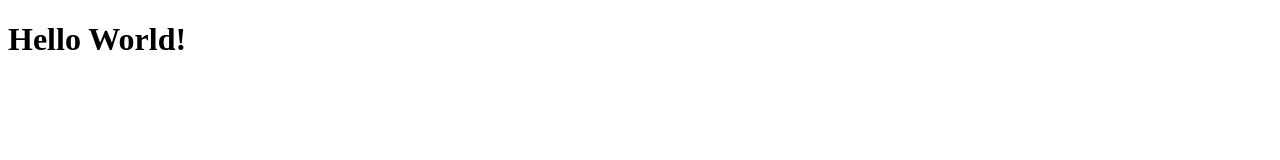
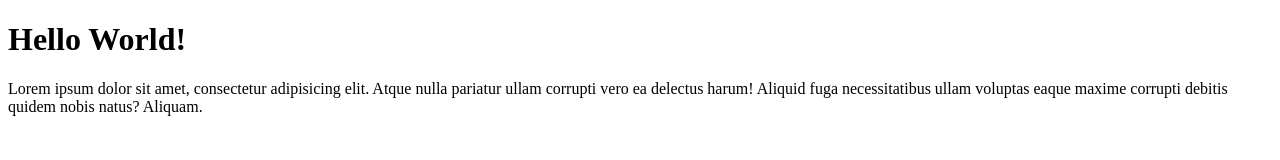
Before and after one commit to NeoPhyte27/aldirisky-git-test, a plain HTML site: page index.html in a window 1280 px wide. Drawn offline with Linux system fonts and the light colour scheme.

Commit message:
menambahkan element p

```diff
--- a/index.html
+++ b/index.html
@@ -7,5 +7,6 @@
 </head>
 <body>
     <h1>Hello World!</h1>
+    <p>Lorem ipsum dolor sit amet, consectetur adipisicing elit. Atque nulla pariatur ullam corrupti vero ea delectus harum! Aliquid fuga necessitatibus ullam voluptas eaque maxime corrupti debitis quidem nobis natus? Aliquam.</p>
 </body>
 </html>
```
